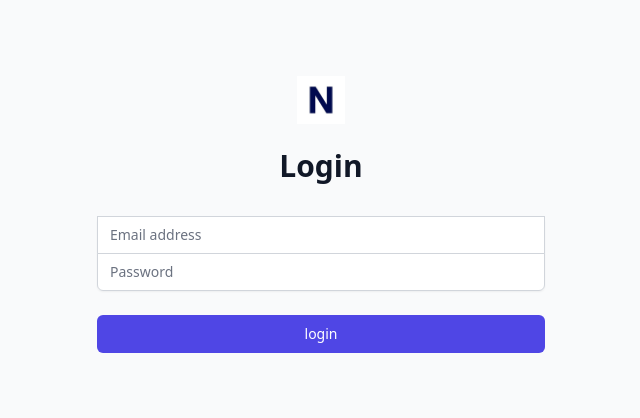
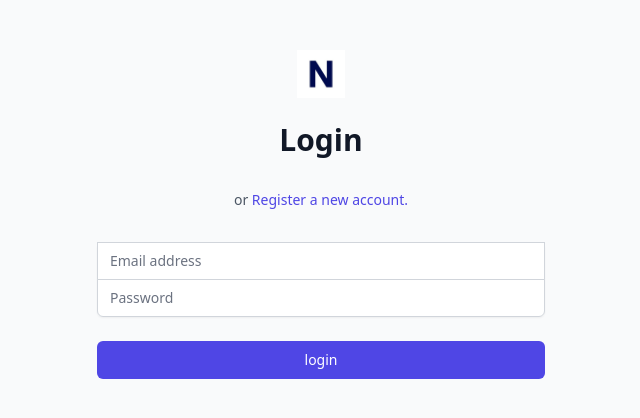
Before and after one commit to hellonarrativ/native-example, a Next.js app: page /login in a window 1280 px wide. Shown: the part 186-604 px from the top of the page, without its empty margins (319-959 px from the left). Built offline with nearby package versions, Linux system fonts and the light colour scheme.

Commit message:
broken redirect  link

```diff
--- a/pages/login.tsx
+++ b/pages/login.tsx
@@ -3,6 +3,8 @@
 import { useRouter } from "next/router";
 import classNames from "classnames";
 import { saveUserToken } from "../lib/store";
+import Link from "next/link";
+
 
 
 const Message = ({
@@ -72,7 +74,15 @@
             Login
           </h2>
         </div>
+        <p className="mt-2 text-center text-sm text-gray-600 broken-redirect-link">
+            or{" "}
 
+            <Link href={"/login"}>
+              <a className="font-medium text-indigo-600 hover:text-indigo-500">
+                Register a new account.
+              </a>
+            </Link>
+          </p>
         <div className="text-center">
         <form onSubmit={handleSubmit} className="mt-8 space-y-6">
           <div id="error-msg" className="error-msg" hidden>
```
